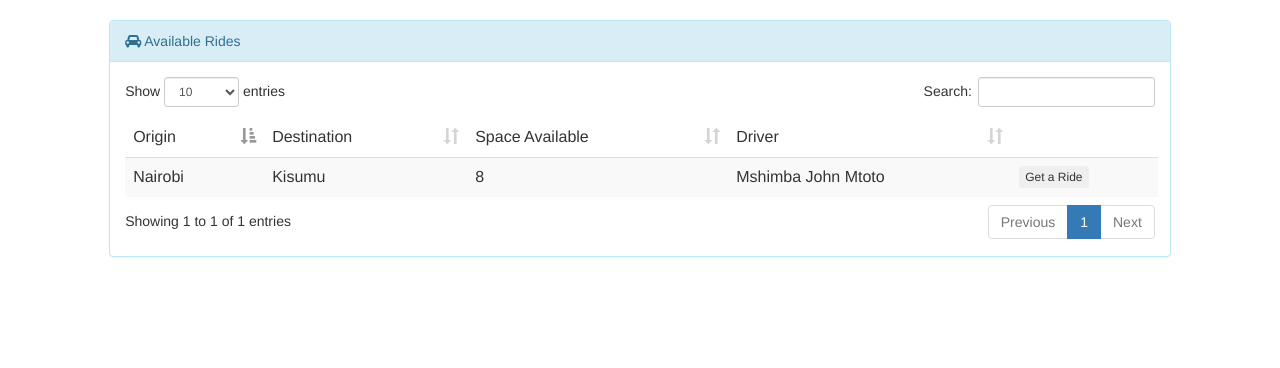
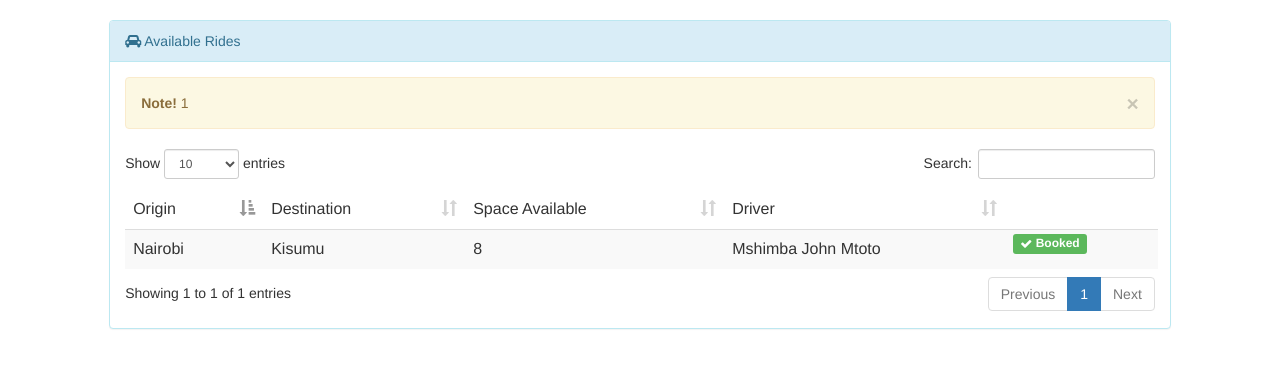
Before and after one commit to Erico79/cytonn_challenge, a PHP site: page / in a window 1280 px wide. Shown: the part 51-419 px from the top of the page. Run offline with PHP 8.4, Linux system fonts and the light colour scheme; a user stored in the database is signed in; data comes from the database, SQL or seed files in the repository.

Commit message:
Complete challenge. Last commit

```diff
--- a/classes/Rides.php
+++ b/classes/Rides.php
@@ -24,6 +24,12 @@ class Rides
         return $rides;
     }
 
+    public function find($id){
+        $this->db->bind('id', $id);
+        $ride = $this->db->query('SELECT * FROM rides WHERE id = :id');
+        return $ride[0];
+    }
+
     public function store(){
         $driver = $_POST['driver'];
         $origin = $_POST['origin'];
@@ -33,14 +39,14 @@ class Rides
         $capacity = $_POST['capacity'];
 
         $saved = $this->db->query('INSERT INTO rides
-            (driver, origin, destination, deadline, capacity)
-            VALUES(:driver, :origin, :destination, :deadline, :capacity)', array(
+            (driver, origin, destination, deadline, capacity, space_available)
+            VALUES(:driver, :origin, :destination, :deadline, :capacity, :space)', array(
                 'driver' => $driver,
                 'origin' => $origin,
                 'destination' => $destination,
                 'deadline' => $deadline,
                 'capacity' => $capacity,
-                'space_available' => $capacity
+                'space' => $capacity
             ));
 
         if($created_by){
@@ -56,6 +62,12 @@ class Rides
             $ride_id = $_POST['ride_id'];
             $booked_by = $_SESSION['user_id'];
             $space_available = $this->checkForSpace($ride_id);
+
+            // validate booking
+            if($this->checkIfRideWasBooked($booked_by, $ride_id)){
+                $_SESSION['warning'] = 'You have already booked this ride!';
+                return false;
+            }
 
             // check for available space
             if($space_available) {
@@ -74,6 +86,9 @@ class Rides
                         WHERE id = :ride_id', array('spaces' => $space_available, 'ride_id' => $ride_id));
 
                     if($updated) {
+                        // send confirmation
+                        $this->sendBookingConfirmation($ride_id);
+
                         $_SESSION['success'] = 'Booking has been made!';
                     }
                 }
@@ -83,13 +98,34 @@ class Rides
         }
     }
 
+    public function sendBookingConfirmation($ride_id){
+        $ride = $this->find($ride_id);
+
+        $user = $this->user->getAuthUser();
+        $message = "Dear customer, \n";
+        $message .= "You have booked for the following ride:\n";
+        $message .= "Origin: " . $ride['origin'] . "\n";
+        $message .= "Destination: " . $ride['destination'] . "\n";
+        $message .= "Booking Deadline: " . $ride['deadline'] . "\n";
+        $message .= "Thank you!";
+
+        // send confirmation email
+        return mail($user['email'], 'Booking Confirmation', $message);
+    }
+
     public function checkForSpace($ride_id) {
         $ride = $this->db->query('SELECT * FROM rides WHERE id = :ride_id', array('ride_id' => $ride_id), PDO::FETCH_OBJ);
 
         return $ride[0]->space_available;
     }
 
-    public function checkRideWasBooked($user_id, $ride_id) {
+    public function checkIfRideWasBooked($user_id, $ride_id) {
+        $this->db->bind('ride_id', $ride_id);
+        $this->db->bind('user_id', $user_id);
+        $booked = $this->db->query('SELECT * FROM bookings WHERE ride_id = :ride_id AND booked_by = :user_id');
 
+        if(count($booked))
+            return true;
+        return false;
     }
 }
--- a/classes/User.php
+++ b/classes/User.php
@@ -77,4 +77,10 @@ class User
         session_destroy();
         header('Location: index.php');
     }
+
+    public function getAuthUser(){
+        $this->db->bind('id', $_SESSION['user_id']);
+        $user = $this->db->query('SELECT * FROM users WHERE id = :id');
+        return $user[0];
+    }
 }
--- a/includes/flash.php
+++ b/includes/flash.php
@@ -11,3 +11,10 @@
     <strong>Error!</strong> <?=$_SESSION['error']; ?>
 </div>
 <?php unset($_SESSION['error']); } ?>
+
+<?php if(isset($_SESSION['warning'])){ ?>
+<div class="alert alert-warning">
+    <button class="close" data-dismiss="alert">&times;</button>
+    <strong>Note!</strong> <?=$_SESSION['warning']; ?>
+</div>
+<?php unset($_SESSION['warning']); } ?>
--- a/index.php
+++ b/index.php
@@ -8,6 +8,9 @@
     $ride = new Rides();
     $mf = new Masterfile();
     $user = new User();
+
+    // get the logged in user
+    $auth_user = $user->getAuthUser();
 
     if(isset($_POST['action'])){
         switch ($_POST['action']) {
@@ -77,17 +80,21 @@
                             <?php
                                 $rides = $ride->availableRides();
                                 if(count($rides)){
-                                    foreach ($rides as $ride){
+                                    foreach ($rides as $item){
                             ?>
                                 <tr>
-                                    <td><?=$ride['origin']; ?></td>
-                                    <td><?=$ride['destination']; ?></td>
-                                    <td><?=$ride['space_available']; ?></td>
-                                    <td><?=$mf->getDriver($ride['driver']); ?></td>
+                                    <td><?=$item['origin']; ?></td>
+                                    <td><?=$item['destination']; ?></td>
+                                    <td><?=$item['space_available']; ?></td>
+                                    <td><?=$mf->getDriver($item['driver']); ?></td>
                                     <?php
-                                        $disabled = (!$user->isLoggedIn()) ? 'disabled' : '';
+                                        $disabled = (!$user->isLoggedIn()) ? 'disabled title="Log in first!"' : '';
+                                        if(!$ride->checkIfRideWasBooked($auth_user['id'], $item['id'])){
                                     ?>
-                                    <td><button <?=$disabled; ?> class="btn btn-xs book_ride" data-toggle="modal" ride_id="<?=$ride['id']; ?>" data-target="#get_ride">Get a Ride</button></td>
+                                    <td><button <?=$disabled; ?> class="btn btn-xs book_ride" data-toggle="modal" ride_id="<?=$item['id']; ?>" data-target="#get_ride">Book Ride</button></td>
+                                    <?php } else { ?>
+                                    <td><span class="label label-success"><i class="fa fa-check"></i> Booked</span></td>
+                                    <?php } ?>
                                 </tr>
                             <?php }} ?>
                             </tbody>
```
